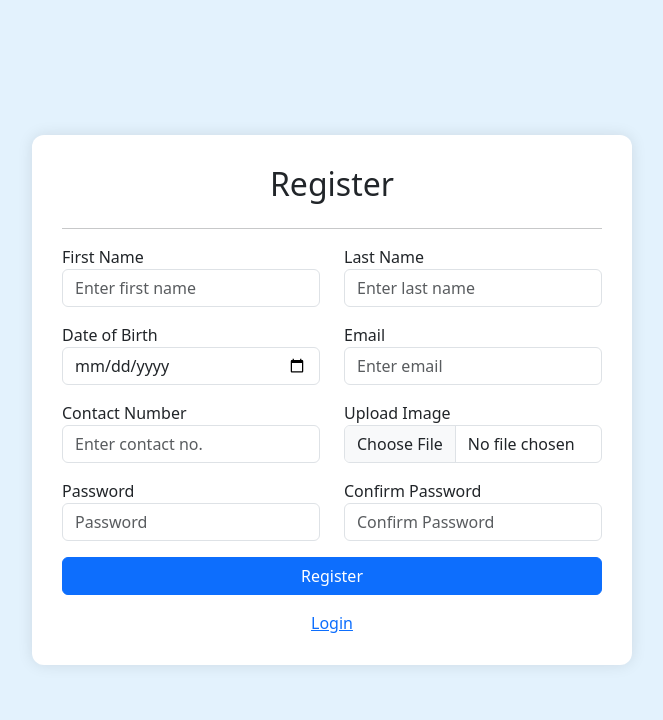
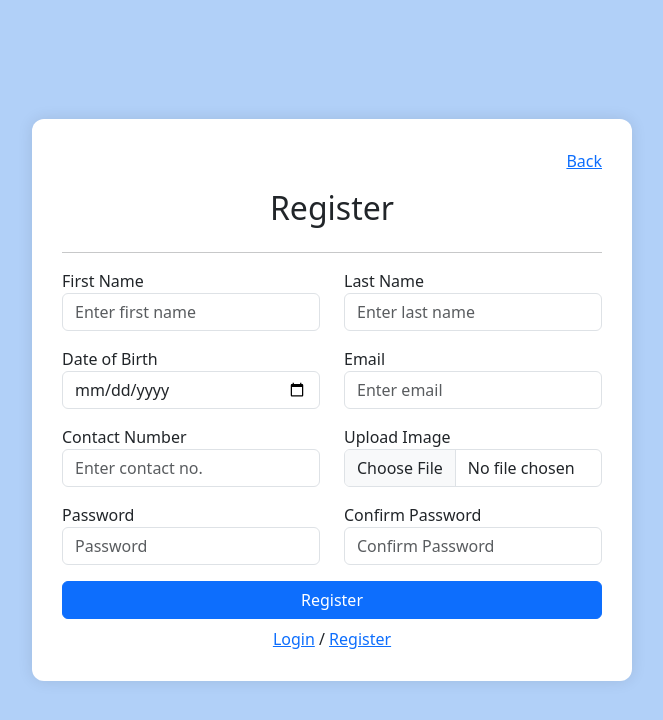
Before and after one commit to RahulRawat20/learning, a plain HTML site: page register.html in a window 1280 px wide. Shown: the whole page, without its empty margins (308-971 px from the left). Drawn offline with nearby package versions, Linux system fonts and the light colour scheme.

Commit message:
add links and back links

```diff
--- a/register.html
+++ b/register.html
@@ -17,12 +17,12 @@
       crossorigin="anonymous"
     />
     <style>
-      .register-wrapper {
+      .register {
         min-height: 100vh;
         display: flex;
         justify-content: center;
         align-items: center;
-        background-color: #e3f2fd;
+        background-color: #b1d0f8;
       }
 
       .register-box {
@@ -42,8 +42,11 @@
   </head>
 
   <body>
-    <div class="container-fluid register-wrapper">
+    <div class="container-fluid register">
       <div class="register-box">
+        <p class="text-end">
+          <a href="login_registration_form.html">Back</a>
+        </p>
         <h2>Register</h2>
         <hr />
         <form action="register.php" method="post" enctype="multipart/form-data">
@@ -117,8 +120,9 @@
 
           <button type="submit" class="btn btn-primary w-100">Register</button>
 
-          <div class="text-center mt-3">
-            <a href="login.html"> Login</a>
+          <div class="register-link text-center mt-2">
+            <a href="login.html">Login</a> /
+            <a href="register.html">Register</a>
           </div>
         </form>
       </div>
```
Also changed, not shown: login.html (+6 -2 lines), login_registration_form.html (+14 -1 lines).
